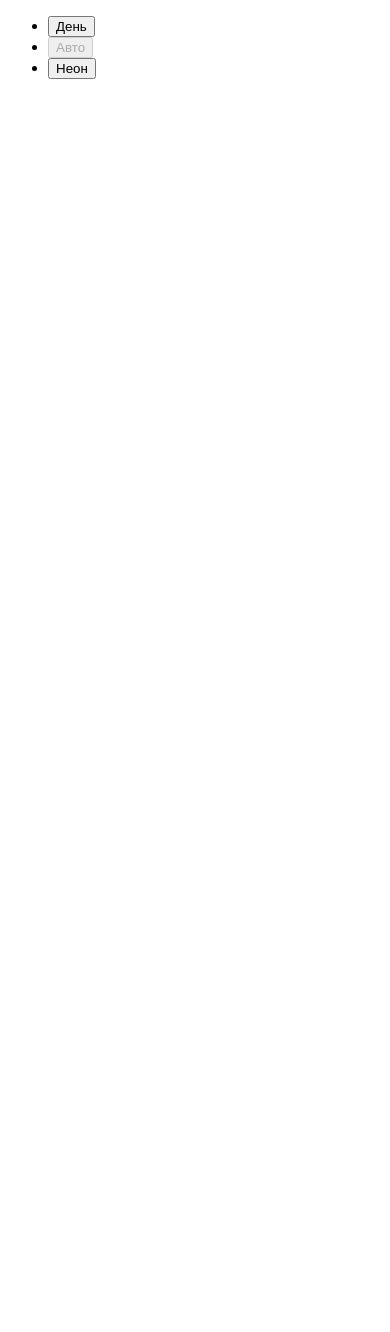
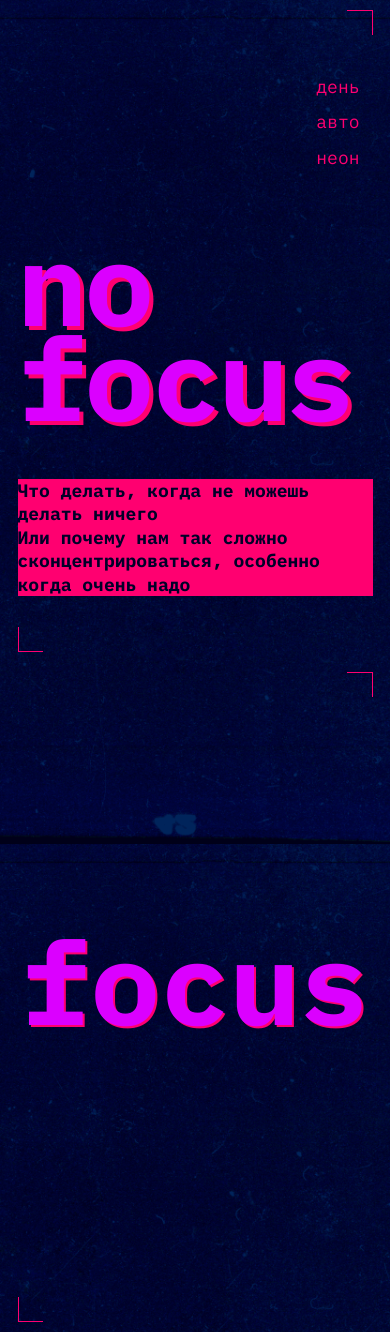
Before and after one commit to vaderRnd/slozhno-sosredotochitsya, a plain HTML site: page index.html in a window 390 px wide. Before the commit the page ends 844 px from the top, so only its background shows below. Drawn offline with Linux system fonts and the light colour scheme.

Commit message:
Header, footer mobile dark

```diff
--- a/index.html
+++ b/index.html
@@ -1,40 +1,61 @@
 <!DOCTYPE html>
 <html lang="ru">
+
 <head>
   <meta charset="UTF-8" />
   <meta http-equiv="X-UA-Compatible" content="IE=edge" />
   <meta name="viewport" content="width=device-width, initial-scale=1.0" />
+  <meta name="color-scheme" content="dark light" />
   <title>Сложно сосредоточиться</title>
+  <link rel="icon" href="./images/favicon.ico">
+  <link rel="stylesheet" href="./styles/globals.css">
+  <link rel="stylesheet" href="./styles/variables.css">
+  <link rel="stylesheet" href="./styles/style.css">
+  <link rel="stylesheet" href="./styles/dark.css">
+  <link rel="stylesheet" href="./styles/light.css">
+  <link rel="stylesheet" href="./fonts/fonts.css">
 </head>
+
 <body class="page">
   <header class="header decorated-zone">
+    <div class="decorated_top"></div>
     <nav class="header__theme-menu">
       <ul class="header__theme-menu-list">
         <li class="header__theme-menu-item">
-            <button
-              class="header__theme-menu-button header__theme-menu-button_type_light"
-            >
+          <button class="header__theme-menu-button header__theme-menu-button_type_light">
             День
           </button>
         </li>
         <li class="header__theme-menu-item">
-            <button
-              class="header__theme-menu-button header__theme-menu-button_active header__theme-menu-button_type_auto"
-              disabled
-            >
+          <button class="header__theme-menu-button header__theme-menu-button_active header__theme-menu-button_type_auto"
+            disabled>
             Авто
           </button>
         </li>
         <li class="header__theme-menu-item">
-            <button
-              class="header__theme-menu-button header__theme-menu-button_type_dark"
-            >
+          <button class="header__theme-menu-button header__theme-menu-button_type_dark">
             Неон
           </button>
         </li>
       </ul>
     </nav>
+    <h1 class="title">no<br>focus</h1>
+    <p class="header_description heading_decor">Что делать, когда не можешь делать ничего <br>
+      Или почему нам так сложно сконцентрироваться, особенно когда очень надо</p>
+    <div class="decorated_bottom"></div>
   </header>
+  <main>
+<section></section>
+<section></section>
+<section></section>
+<section></section>
+  </main>
+  <footer class="footer">
+    <div class="decorated_top"></div>
+    <h5 class="footer_heading">focus</h5>
+    <div class="decorated_bottom"></div>
+  </footer>
   <script src="./scripts/script.js"></script>
 </body>
+
 </html>
--- a/styles/style.css
+++ b/styles/style.css
@@ -1,5 +1,111 @@
 /* Основные стили проекта. Это стили для темы, которую вы верстаете первой. */
-
 .page {
   /* сохраните в разметке и стилях класс page. На его основе работает скрипт. */
+  width: 375px;
+  font-family: 'IBM Plex Mono', Arial, Helvetica, sans-serif;
+  font-size: 18px;
+  background-image: url(../images/cover-image-dark.png);
+  background-size: cover;
+  background-repeat: no-repeat;
+  background-position: center;
+  background-attachment: fixed;
+  background-color: var(--background-color);
+  overflow: auto;
 }
+
+
+
+/* БЕРЕМ ТУТЬ, ИСПОЛЬЗУЕМ ВЕЗДЕ */
+
+/* розовый фон текста */
+.heading_decor {
+  background-color: var(--accent-color);
+}
+
+
+
+/* ОСНОВНОЕ */
+
+.header {
+  display: grid;
+}
+
+.header__theme-menu {
+  padding: 38.5px 17px 0 0;
+  display: grid;
+  justify-self: end;
+  color: var(--accent-color);
+}
+
+.header__theme-menu-button {
+  background-color: transparent;
+  border: none;
+  text-transform: lowercase;
+}
+
+.header__theme-menu-list {
+  display: grid;
+  gap: 10.8px;
+}
+
+.title {
+  padding: 64.9px 10px 0 10px;
+  color: var(--title-color);
+  text-shadow: 4px 4px 0px var(--accent-color);
+  font-family: "IBM Plex Mono";
+  font-size: var(--intro-text);
+  font-style: normal;
+  font-weight: 700;
+  line-height: 82.5%;
+  letter-spacing: -2.6px;
+}
+
+.decorated_top {
+  margin: 10px 10px 0 0;
+  display: grid;
+  justify-self: end;
+  width: 25.036px;
+  height: 25.002px;
+  border-top: 1px solid var(--accent-color);
+  border-right: 1px solid var(--accent-color);
+}
+
+.decorated_bottom {
+  margin: 31px 0 10px 10px;
+  width: 25.036px;
+  height: 25.002px;
+  border-bottom: 1px solid var(--accent-color);
+  border-left: 1px solid var(--accent-color);
+}
+
+.header_description {
+  margin: 53.6px 10px 0 10px;
+  color: var(--heading-text-color);
+  font-family: "IBM Plex Mono";
+  font-size: clamp(1.125rem, 1.125rem + 0vw, 1.125rem);
+  font-style: normal;
+  font-weight: 700;
+  line-height: 23.4px;
+}
+
+
+
+/* ФУТЕР */
+
+.footer {
+  display: grid;
+}
+
+.footer_heading {
+  margin: 209px 0;
+  color: var(--title-color);
+  text-shadow: 2px 2px 0px var(--accent-color);
+  display: flex;
+  width: 375px;
+  flex-direction: column;
+  justify-content: center;
+  align-items: center;
+  gap: 10px;
+  flex-shrink: 0;
+  font-size: var(--intro-text)
+}
--- a/styles/variables.css
+++ b/styles/variables.css
@@ -2,3 +2,10 @@
   Переменные для вашего проекта
   и их переопределение под различные устройства
 */
+:root {
+  --accent-color: #FF0070;
+  --title-color: #DB00FF;
+  --heading-text-color: #000028;
+  --background-color: #000028;
+  --intro-text: clamp(7.25rem, 7.0115rem + 1.0178vw, 7.5rem);
+}
```
Lines whose indentation alone changed are shown as unchanged.
